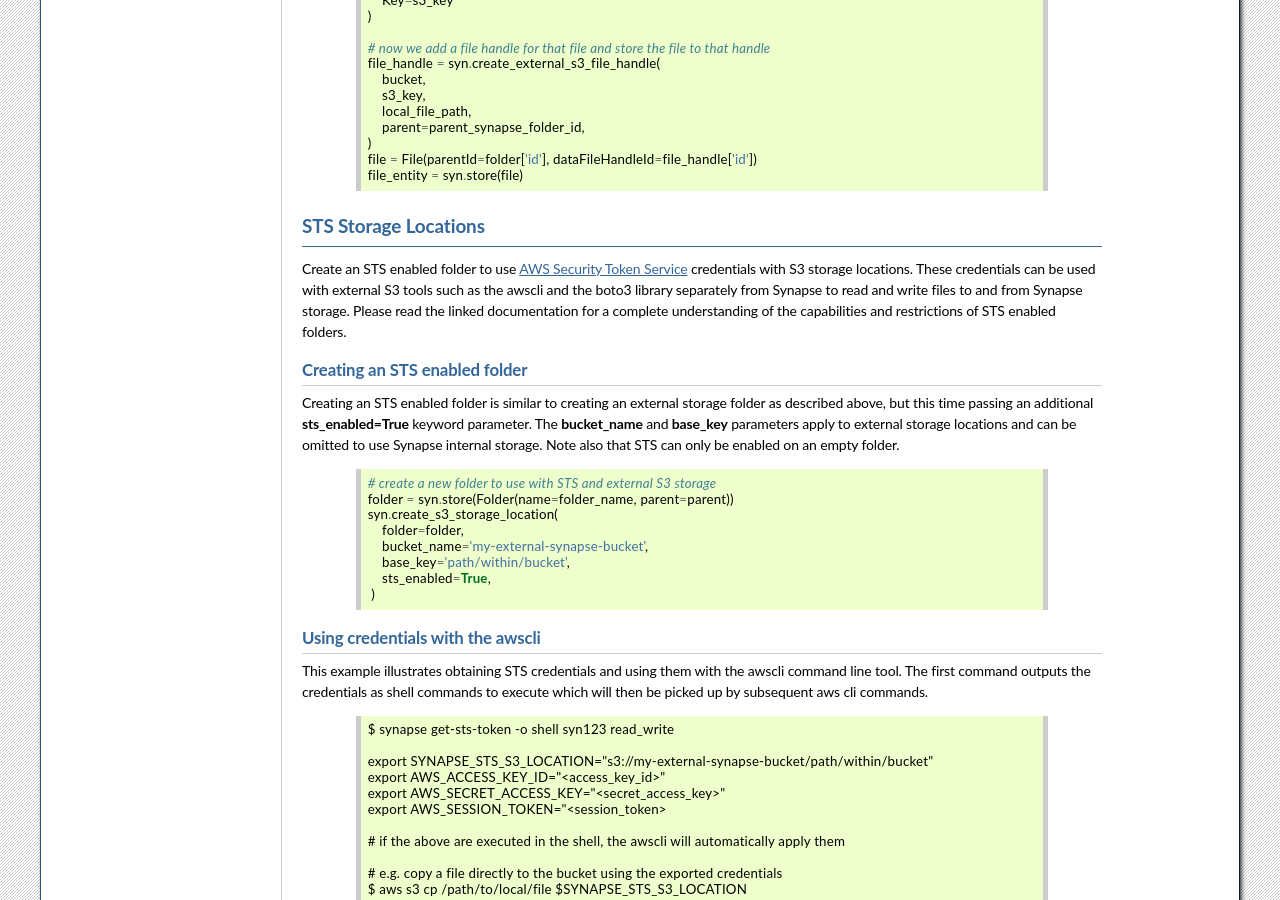
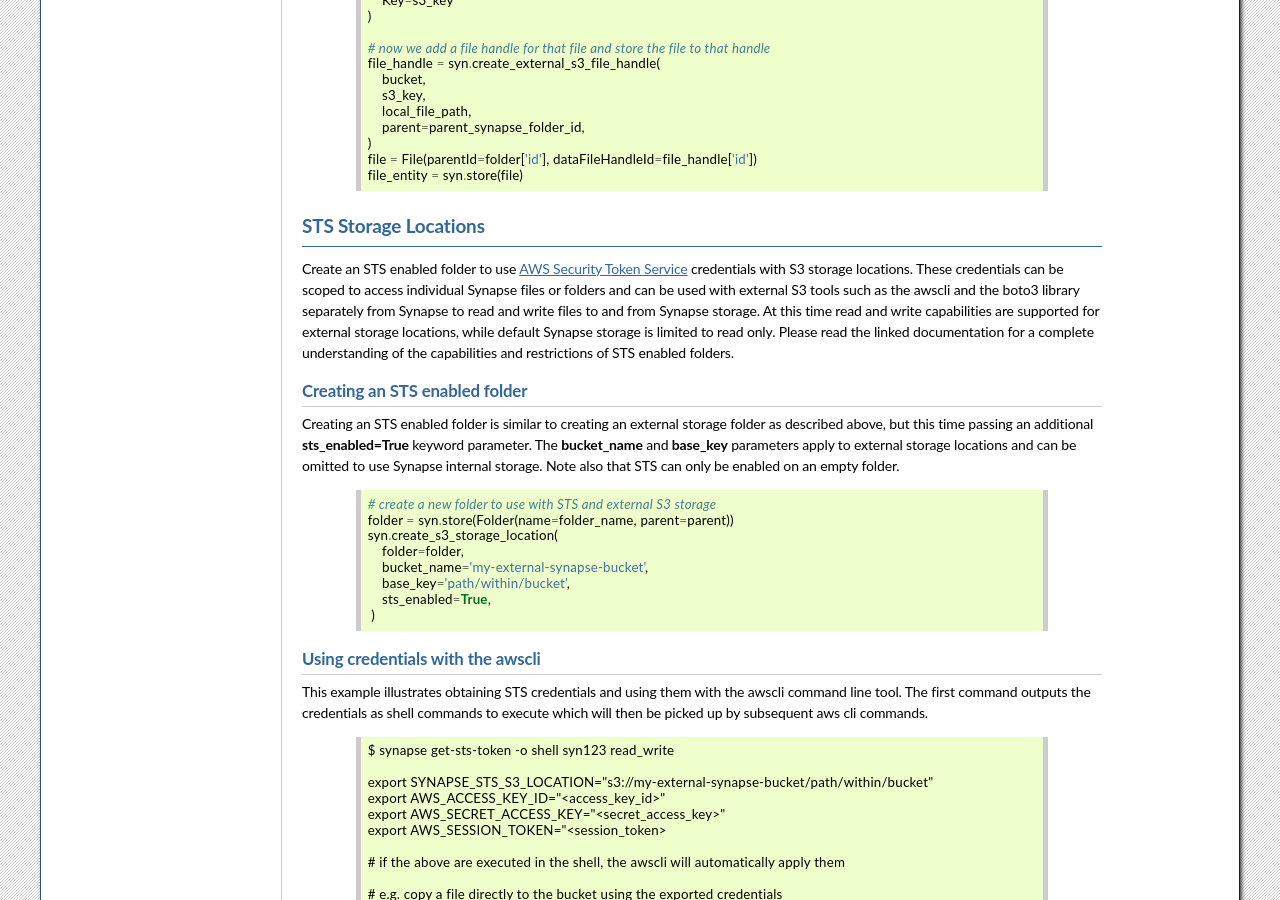
Before and after one commit to Sage-Bionetworks/synapsePythonClient, a Sphinx documentation site: the page built from docs/S3Storage.rst, in a window 1280 px wide and 900 px high, scrolled down 811 px. Built offline with Sphinx 7.4.7, drawn with Linux system fonts in a browser that asks for light colours; the version number could not be read and is left out.

Commit message:
update generated doc

```diff
--- a/docs/S3Storage.rst
+++ b/docs/S3Storage.rst
@@ -69,9 +69,11 @@ STS Storage Locations
 
 Create an STS enabled folder to use
 `AWS Security Token Service <https://docs.synapse.org/articles/sts_storage_locations.html>`__ credentials
-with S3 storage locations. These credentials can be used with external S3 tools such as the awscli and the boto3
-library separately from Synapse to read and write files to and from Synapse storage. Please read the linked
-documentation for a complete understanding of the capabilities and restrictions of STS enabled folders.
+with S3 storage locations. These credentials can be scoped to access individual Synapse files or folders and can be used
+with external S3 tools such as the awscli and the boto3 library separately from Synapse to read and write files to and
+from Synapse storage. At this time read and write capabilities are supported for external storage locations, while default
+Synapse storage is limited to read only. Please read the linked documentation for a complete understanding of the capabilities
+and restrictions of STS enabled folders.
 
 Creating an STS enabled folder
 ------------------------------
```
Also changed, not shown: 10 other files.
